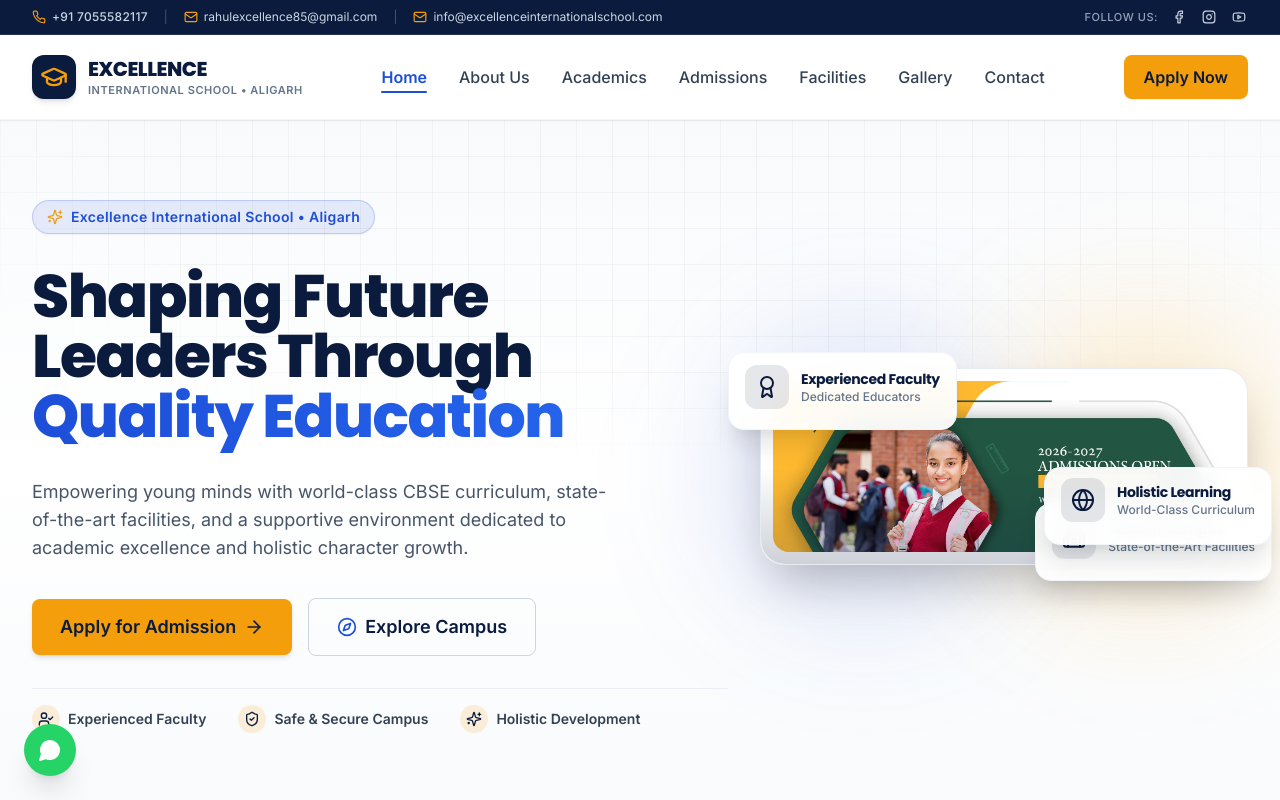
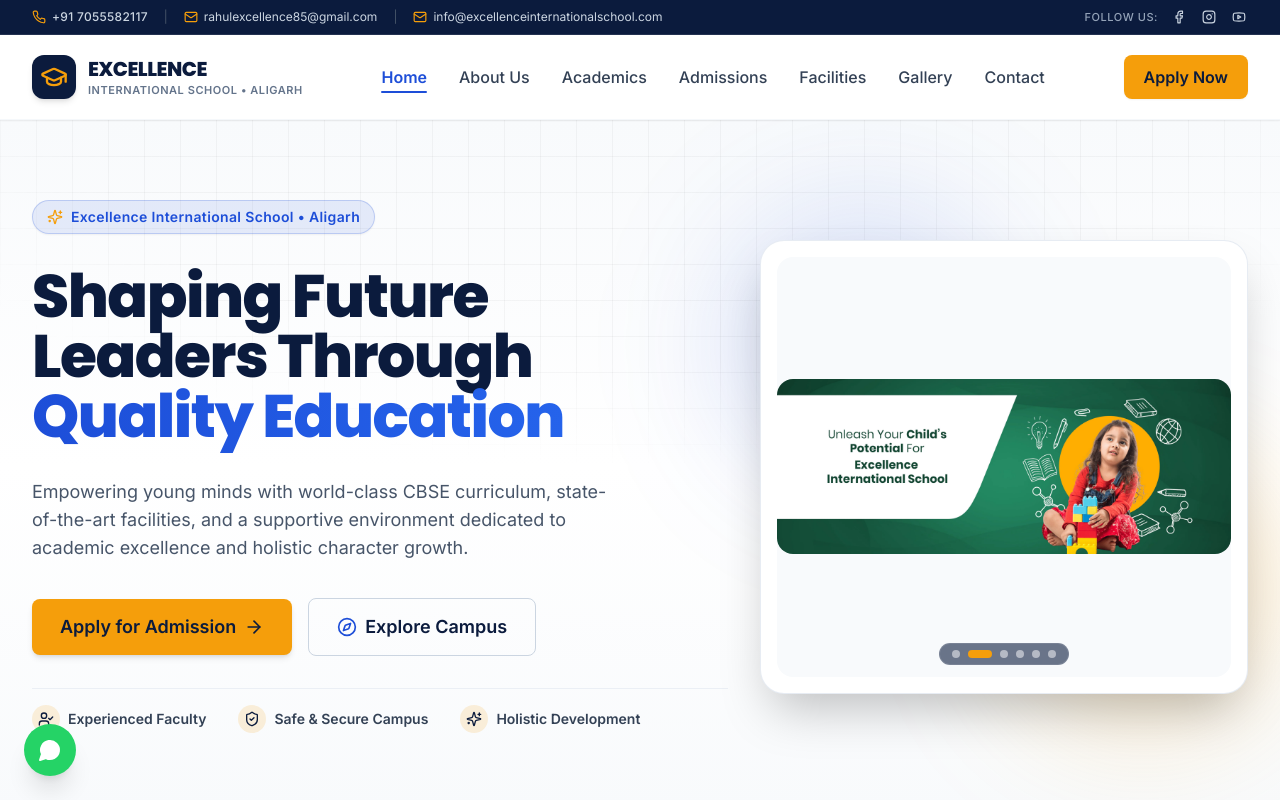
Before and after one commit to iamVishnuP/DETTROIN-INT-Vishnu-Website, a React (Vite) app in the folder det-intern/: page / in a window 1280 px wide. Shown: the top 800 px of the page. Built offline with nearby package versions, Linux system fonts and the light colour scheme.

Commit message:
feat(hero): implement multi-image interactive slider for hero images 1-6 with enlarged card container

```diff
--- a/det-intern/src/components/hero/HeroImage.jsx
+++ b/det-intern/src/components/hero/HeroImage.jsx
@@ -1,16 +1,49 @@
-import React from 'react';
-import { motion } from 'framer-motion';
-import { Award, Building2, Globe } from 'lucide-react';
-import FloatingCard from './FloatingCard';
+import React, { useState, useEffect } from 'react';
+import { motion, AnimatePresence } from 'framer-motion';
+import { ChevronLeft, ChevronRight } from 'lucide-react';
 
-// Local school hero image
-import heroImage from '../../assets/images/hero1.webp';
+// Local school hero images
+import hero1 from '../../assets/images/hero1.webp';
+import hero2 from '../../assets/images/hero2.webp';
+import hero3 from '../../assets/images/hero3.webp';
+import hero4 from '../../assets/images/hero4.webp';
+import hero5 from '../../assets/images/hero5.webp';
+import hero6 from '../../assets/images/hero6.webp';
+
+const heroImages = [
+  { src: hero1, alt: 'Students engaging in interactive learning at Excellence International School Aligarh' },
+  { src: hero2, alt: 'School Assembly & Campus Reflection' },
+  { src: hero3, alt: 'Modern Classroom Learning & Mentorship' },
+  { src: hero4, alt: 'Outdoor Sports & Physical Fitness Activities' },
+  { src: hero5, alt: 'Cultural Events & Student Celebrations' },
+  { src: hero6, alt: 'Science & Technological Innovation Exhibitions' },
+];
 
 /**
  * HeroImage Component
- * Composition displaying hero photography, decorative backdrop elements, and floating highlight cards.
+ * Multi-image responsive hero showcase displaying full-resolution local school photography
+ * with automatic slideshow transitions and slide controls.
  */
 const HeroImage = () => {
+  const [currentIndex, setCurrentIndex] = useState(0);
+
+  // Auto-play slideshow every 4.5 seconds
+  useEffect(() => {
+    const timer = setInterval(() => {
+      setCurrentIndex((prevIndex) => (prevIndex + 1) % heroImages.length);
+    }, 4500);
+
+    return () => clearInterval(timer);
+  }, []);
+
+  const handlePrev = () => {
+    setCurrentIndex((prevIndex) => (prevIndex - 1 + heroImages.length) % heroImages.length);
+  };
+
+  const handleNext = () => {
+    setCurrentIndex((prevIndex) => (prevIndex + 1) % heroImages.length);
+  };
+
   return (
     <div className="relative w-full flex items-center justify-center lg:justify-end">
 
@@ -19,52 +52,63 @@ const HeroImage = () => {
       <div className="absolute -bottom-10 -right-10 w-72 h-72 bg-accent/20 rounded-full blur-3xl pointer-events-none" />
 
       {/* Abstract Decorative Outer Ring */}
-      <div className="absolute inset-0 m-auto w-[92%] h-[92%] rounded-3xl border border-secondary/10 rotate-2 pointer-events-none" />
+      <div className="absolute inset-0 m-auto w-[94%] h-[94%] rounded-3xl border border-secondary/10 rotate-2 pointer-events-none" />
 
-      {/* Main Image Container */}
+      {/* Main Hero Image Showcase Card */}
       <motion.div
-        initial={{ opacity: 0, scale: 0.94 }}
+        initial={{ opacity: 0, scale: 0.95 }}
         animate={{ opacity: 1, scale: 1 }}
         transition={{ duration: 0.8, ease: [0.22, 1, 0.36, 1], delay: 0.2 }}
-        className="relative z-10 w-full max-w-lg lg:max-w-none rounded-3xl overflow-hidden shadow-2xl bg-white border border-slate-200/80 p-2 sm:p-3 group"
+        className="relative z-10 w-full max-w-xl lg:max-w-xl xl:max-w-2xl rounded-3xl overflow-hidden shadow-2xl bg-white border border-slate-200/80 p-3 sm:p-4 group"
       >
-        <img
-          src={heroImage}
-          alt="Students engaging in interactive learning at Excellence International School Aligarh"
-          className="w-full h-auto object-contain rounded-2xl group-hover:scale-[1.02] transition-transform duration-700 ease-out"
-          loading="eager"
-        />
+        <div className="relative w-full flex items-center justify-center overflow-hidden rounded-2xl bg-slate-50 min-h-[300px] sm:min-h-[380px] lg:min-h-[420px]">
+          <AnimatePresence mode="wait">
+            <motion.img
+              key={currentIndex}
+              src={heroImages[currentIndex].src}
+              alt={heroImages[currentIndex].alt}
+              initial={{ opacity: 0, scale: 0.98 }}
+              animate={{ opacity: 1, scale: 1 }}
+              exit={{ opacity: 0, scale: 1.02 }}
+              transition={{ duration: 0.5, ease: 'easeInOut' }}
+              className="w-full h-auto max-h-[480px] sm:max-h-[540px] object-contain rounded-2xl"
+              loading="eager"
+            />
+          </AnimatePresence>
 
-        {/* Subtle Image Gradient Overlay */}
-        <div className="absolute inset-0 bg-gradient-to-t from-primary/20 via-transparent to-transparent pointer-events-none rounded-3xl" />
+          {/* Previous Slide Arrow */}
+          <button
+            onClick={handlePrev}
+            className="absolute left-3 top-1/2 -translate-y-1/2 p-2 sm:p-2.5 rounded-full bg-primary/70 hover:bg-primary text-white backdrop-blur-sm opacity-0 group-hover:opacity-100 transition-all duration-300 shadow-md focus:outline-none focus:ring-2 focus:ring-accent"
+            aria-label="Previous Hero Image"
+          >
+            <ChevronLeft className="w-5 h-5 text-accent" />
+          </button>
+
+          {/* Next Slide Arrow */}
+          <button
+            onClick={handleNext}
+            className="absolute right-3 top-1/2 -translate-y-1/2 p-2 sm:p-2.5 rounded-full bg-primary/70 hover:bg-primary text-white backdrop-blur-sm opacity-0 group-hover:opacity-100 transition-all duration-300 shadow-md focus:outline-none focus:ring-2 focus:ring-accent"
+            aria-label="Next Hero Image"
+          >
+            <ChevronRight className="w-5 h-5 text-accent" />
+          </button>
+
+          {/* Image Slide Dot Indicators */}
+          <div className="absolute bottom-3 left-1/2 -translate-x-1/2 flex items-center gap-2 bg-primary/60 backdrop-blur-md px-3 py-1.5 rounded-full border border-white/10">
+            {heroImages.map((_, index) => (
+              <button
+                key={index}
+                onClick={() => setCurrentIndex(index)}
+                className={`h-2 rounded-full transition-all duration-300 ${
+                  currentIndex === index ? 'w-6 bg-accent' : 'w-2 bg-white/50 hover:bg-white'
+                }`}
+                aria-label={`Go to slide ${index + 1}`}
+              />
+            ))}
+          </div>
+        </div>
       </motion.div>
-
-      {/* Floating Card 1: Top Left */}
-      <FloatingCard
-        icon={Award}
-        title="Experienced Faculty"
-        subtitle="Dedicated Educators"
-        positionClass="-top-4 -left-4 sm:-left-8"
-        delay={0.1}
-      />
-
-      {/* Floating Card 2: Bottom Right */}
-      <FloatingCard
-        icon={Building2}
-        title="Modern Campus"
-        subtitle="State-of-the-Art Facilities"
-        positionClass="-bottom-4 -right-4 sm:-right-6"
-        delay={0.4}
-      />
-
-      {/* Floating Card 3: Middle Right / Left Accent Badge */}
-      <FloatingCard
-        icon={Globe}
-        title="Holistic Learning"
-        subtitle="World-Class Curriculum"
-        positionClass="top-1/2 -right-6 transform -translate-y-1/2 hidden xl:flex"
-        delay={0.7}
-      />
 
     </div>
   );
```
